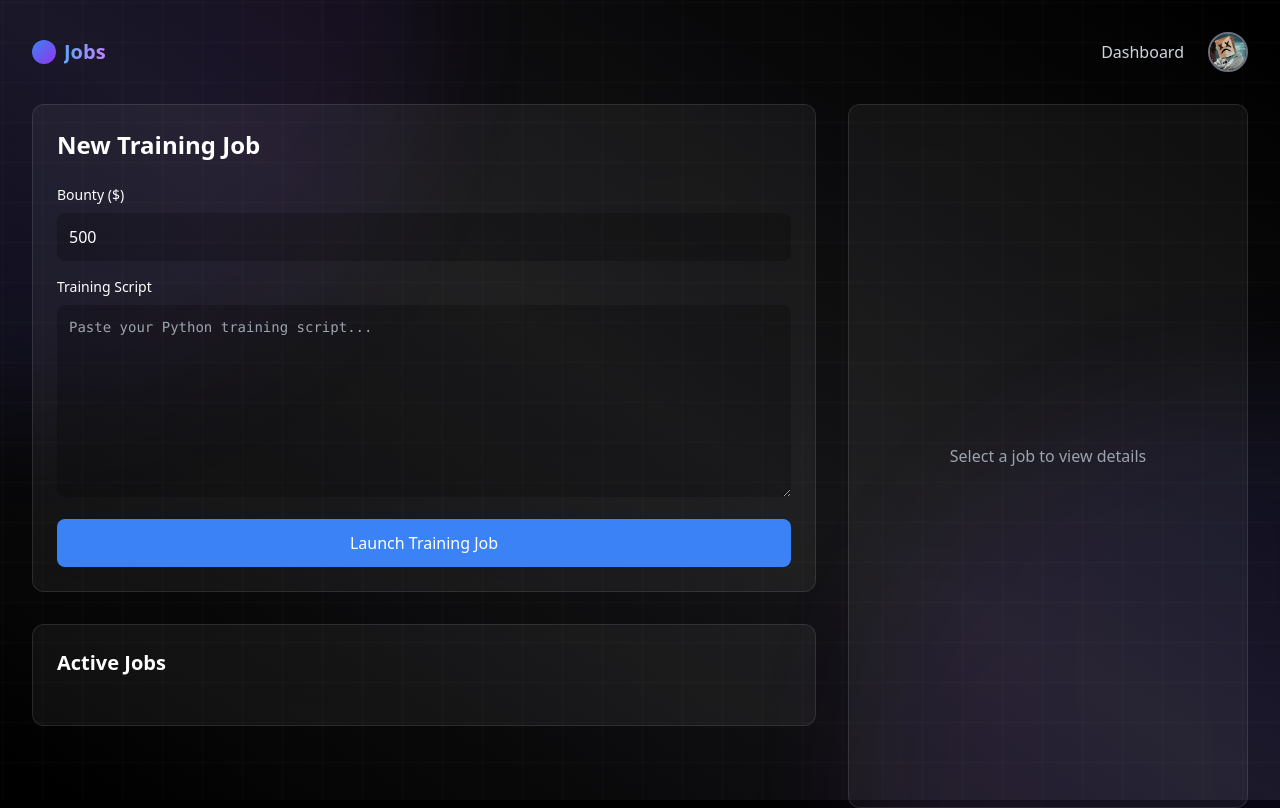
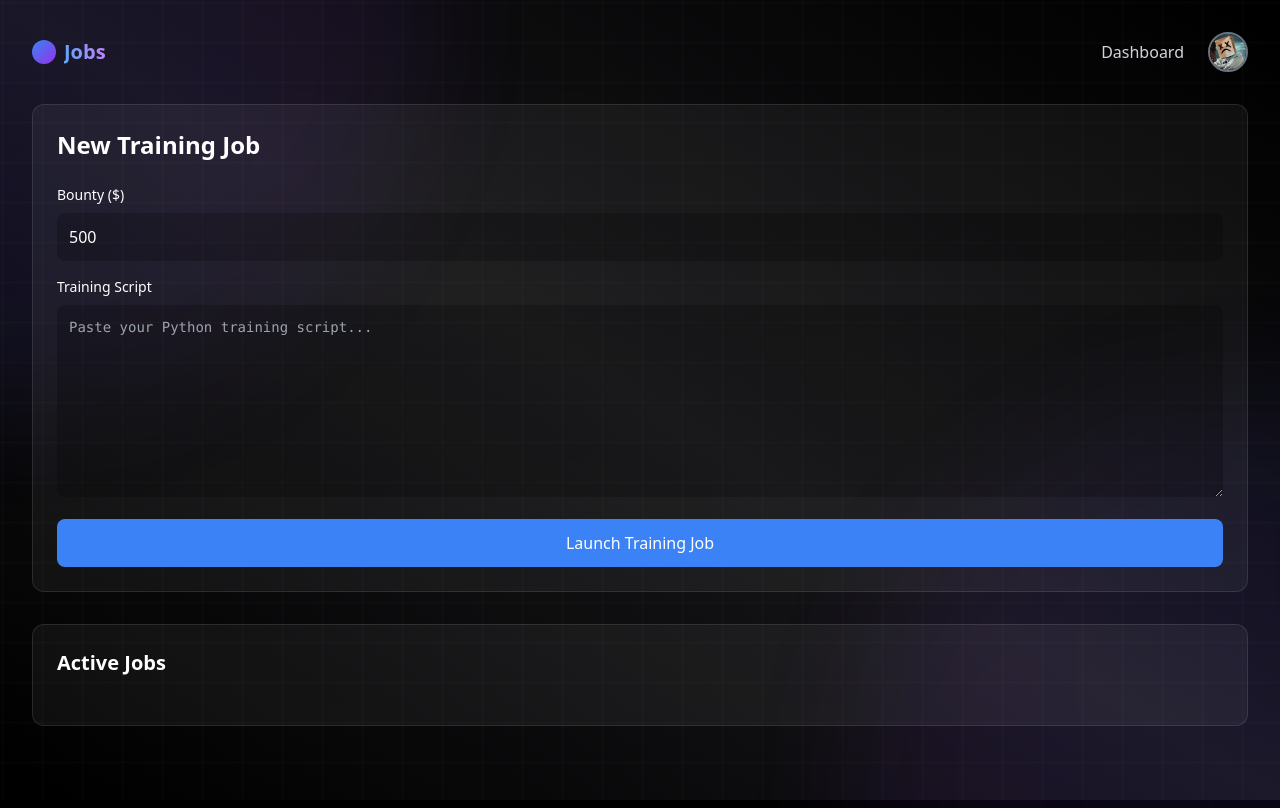
Before and after one commit to andykr1k/Fleet, a React (Vite) app in the folder Frontend/: page /jobs in a window 1280 px wide. Built offline with nearby package versions, Linux system fonts and the light colour scheme.

Commit message:
Fixed job page

```diff
--- a/Frontend/src/pages/Jobs.tsx
+++ b/Frontend/src/pages/Jobs.tsx
@@ -1,12 +1,12 @@
 // pages/Jobs.tsx
-import { useState } from 'react';
-import Header from '../components/Header';
-import SubmitJob from '../components/SubmitJob';
-import TaskProgress from '../components/TaskProgress';
+import { useState } from "react";
+import Header from "../components/Header";
+import SubmitJob from "../components/SubmitJob";
+import TaskProgress from "../components/TaskProgress";
 
 type Job = {
   id: string;
-  status: 'pending' | 'running' | 'completed' | 'failed';
+  status: "pending" | "running" | "completed" | "failed";
 };
 
 export default function Jobs() {
@@ -14,65 +14,69 @@ export default function Jobs() {
   const [selectedJob, setSelectedJob] = useState<string | null>(null);
 
   const handleJobSubmit = (jobId: string) => {
-    setJobs(jobs => [...jobs, { id: jobId, status: 'pending' }]);
+    setJobs((jobs) => [...jobs, { id: jobId, status: "pending" }]);
   };
 
   return (
     <div className="relative z-[10] max-w-7xl mx-auto px-4 sm:px-6 lg:px-8">
       <Header title="Jobs" />
 
-      <div className="grid lg:grid-cols-[1fr_400px] gap-8 mt-8">
-        {/* Main Content */}
-        <div>
+      <div className="mt-8">
+        {/* Job Submission Form */}
         <SubmitJob onSubmitSuccess={handleJobSubmit} />
 
+        {/* Active Jobs List */}
         <div className="bg-white/5 rounded-xl border border-white/10 p-6">
           <h2 className="text-xl font-semibold mb-6">Active Jobs</h2>
-            <div className="space-y-3">
+          <div className="space-y-4">
             {jobs.map((job) => (
               <div
                 key={job.id}
-                  onClick={() => setSelectedJob(job.id)}
-                  className={`p-4 rounded-lg cursor-pointer transition-colors ${
+                className={`rounded-lg transition-all ${
                   selectedJob === job.id
-                      ? 'bg-blue-500/20 border border-blue-500/30'
-                      : 'bg-white/5 hover:bg-white/10 border border-white/10'
+                    ? "bg-white/10 border border-blue-500/30"
+                    : "bg-white/5 hover:bg-white/10 border border-white/10"
                 }`}
               >
+                <div
+                  onClick={() =>
+                    setSelectedJob((prev) => (prev === job.id ? null : job.id))
+                  }
+                  className="p-4 cursor-pointer"
+                >
                   <div className="flex justify-between items-center">
-                    <span className="font-mono">{job.id}</span>
-                    <span className={`text-xs px-2 py-1 rounded ${
+                    <div className="flex items-center space-x-4">
+                      <span className="font-mono text-sm">{job.id}</span>
+                      <span
+                        className={`text-xs px-2 py-1 rounded ${
                           {
-                        pending: 'bg-yellow-500/20 text-yellow-300',
-                        running: 'bg-blue-500/20 text-blue-300',
-                        completed: 'bg-green-500/20 text-green-300',
-                        failed: 'bg-red-500/20 text-red-300'
+                            pending: "bg-yellow-500/20 text-yellow-300",
+                            running: "bg-blue-500/20 text-blue-300",
+                            completed: "bg-green-500/20 text-green-300",
+                            failed: "bg-red-500/20 text-red-300",
                           }[job.status]
-                    }`}>
+                        }`}
+                      >
                         {job.status}
                       </span>
                     </div>
-                </div>
-              ))}
-            </div>
+                    <span className="text-gray-400 text-sm">
+                      {selectedJob === job.id ? "▼" : "▶"}
+                    </span>
                   </div>
                 </div>
 
-        {/* Task Progress Sidebar */}
-        <div className={`lg:sticky lg:top-8 lg:h-[calc(100vh-6rem)] transition-opacity ${
-          selectedJob ? 'opacity-100' : 'opacity-0 lg:opacity-100'
-        }`}>
-          <div className="bg-white/5 rounded-xl border border-white/10 p-6 h-full">
-            {selectedJob ? (
+                {/* Task Progress - Inline Details */}
+                {selectedJob === job.id && (
+                  <div className="border-t border-white/10 p-4">
                     <TaskProgress
-                jobId={selectedJob}
+                      jobId={job.id}
                       onClose={() => setSelectedJob(null)}
                     />
-            ) : (
-              <div className="h-full flex items-center justify-center text-gray-400">
-                Select a job to view details
                   </div>
                 )}
+              </div>
+            ))}
           </div>
         </div>
       </div>
```
Lines whose indentation alone changed are shown as unchanged.
